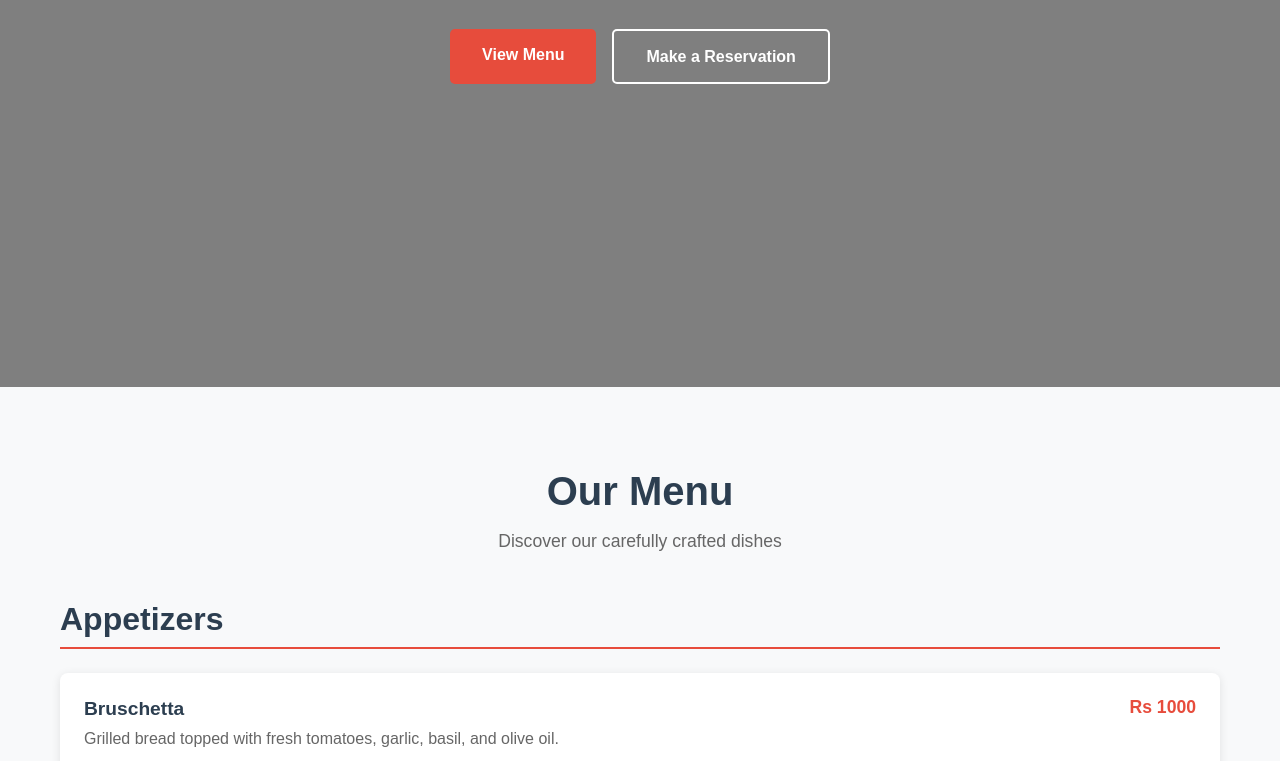
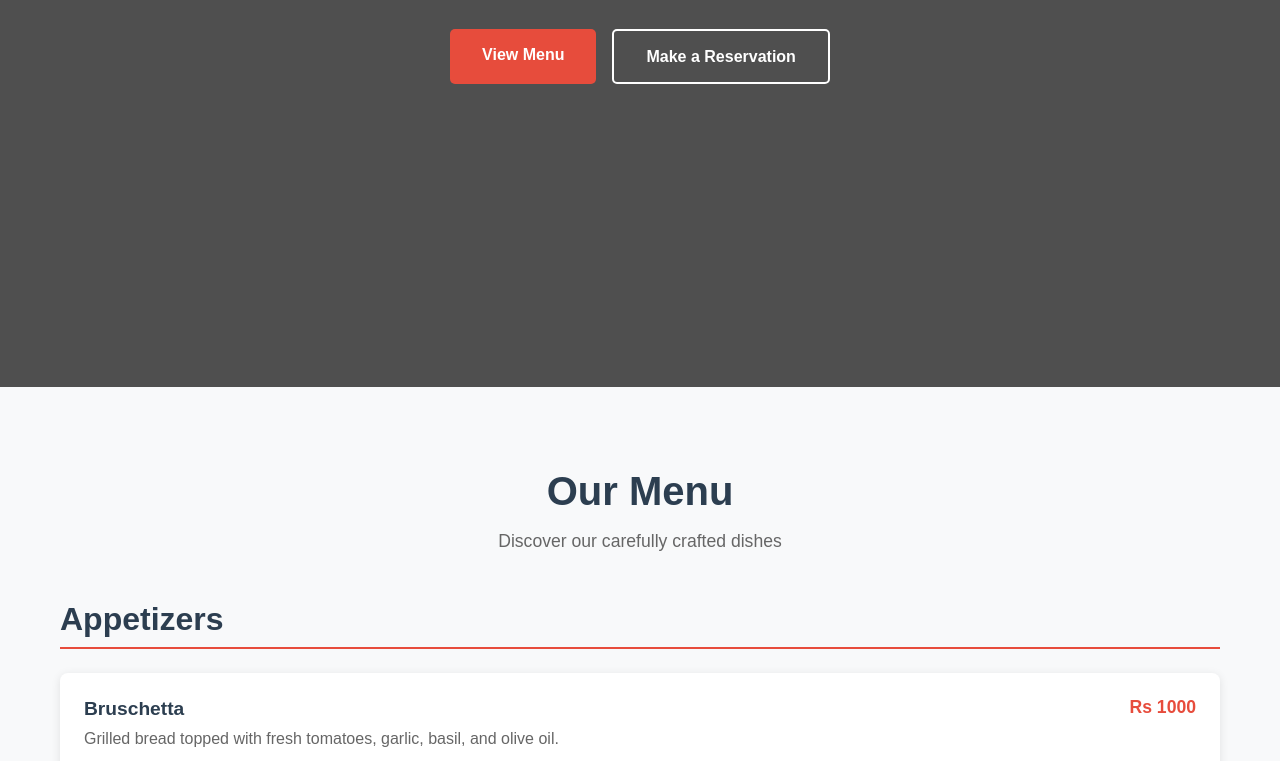
Before and after one commit to imkgupta/bella_vista, a plain HTML site: page index.html in a window 1280 px wide. Shown: the part 493-1254 px from the top of the page. Drawn offline with Linux system fonts and the light colour scheme; the site is published under a folder, as on GitHub Pages, so addresses that start at the root find nothing.

Commit message:
Update style.css

```diff
--- a/style.css
+++ b/style.css
@@ -64,7 +64,7 @@ body{
 
 .hero{
     height: 100vh;
-    background: linear-gradient(rgba(0,0,0,0.5), rgba(0,0,0,0.5)), url('/images/bellavista1.jpg') center/cover;
+    background: linear-gradient(rgba(0,0,0,0.5), rgba(0,0,0,0.5)), url('images/bellavista1.jpg') center/cover;
     display: flex;
     margin-top: 80px;
     justify-content: center;
```
